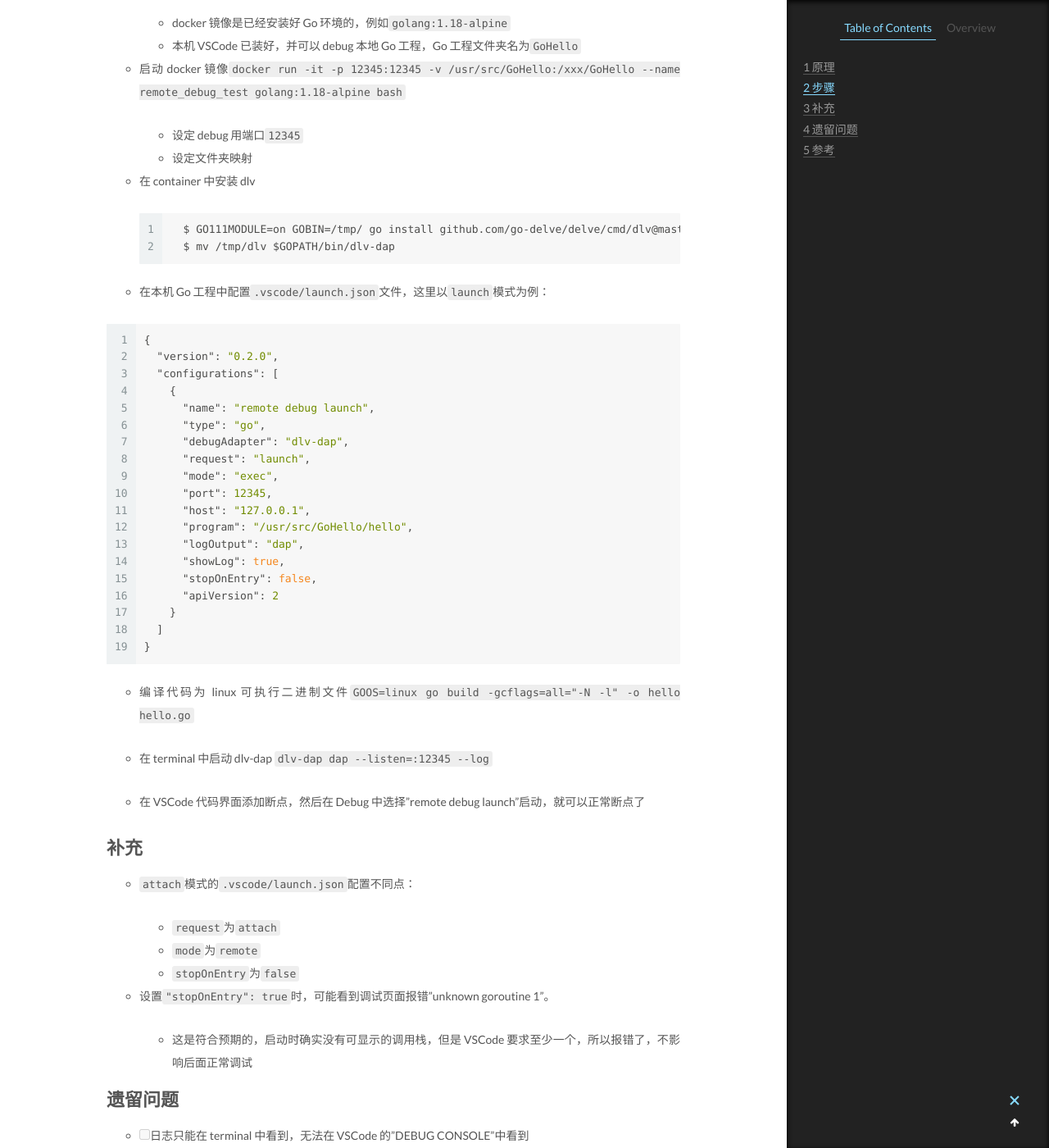
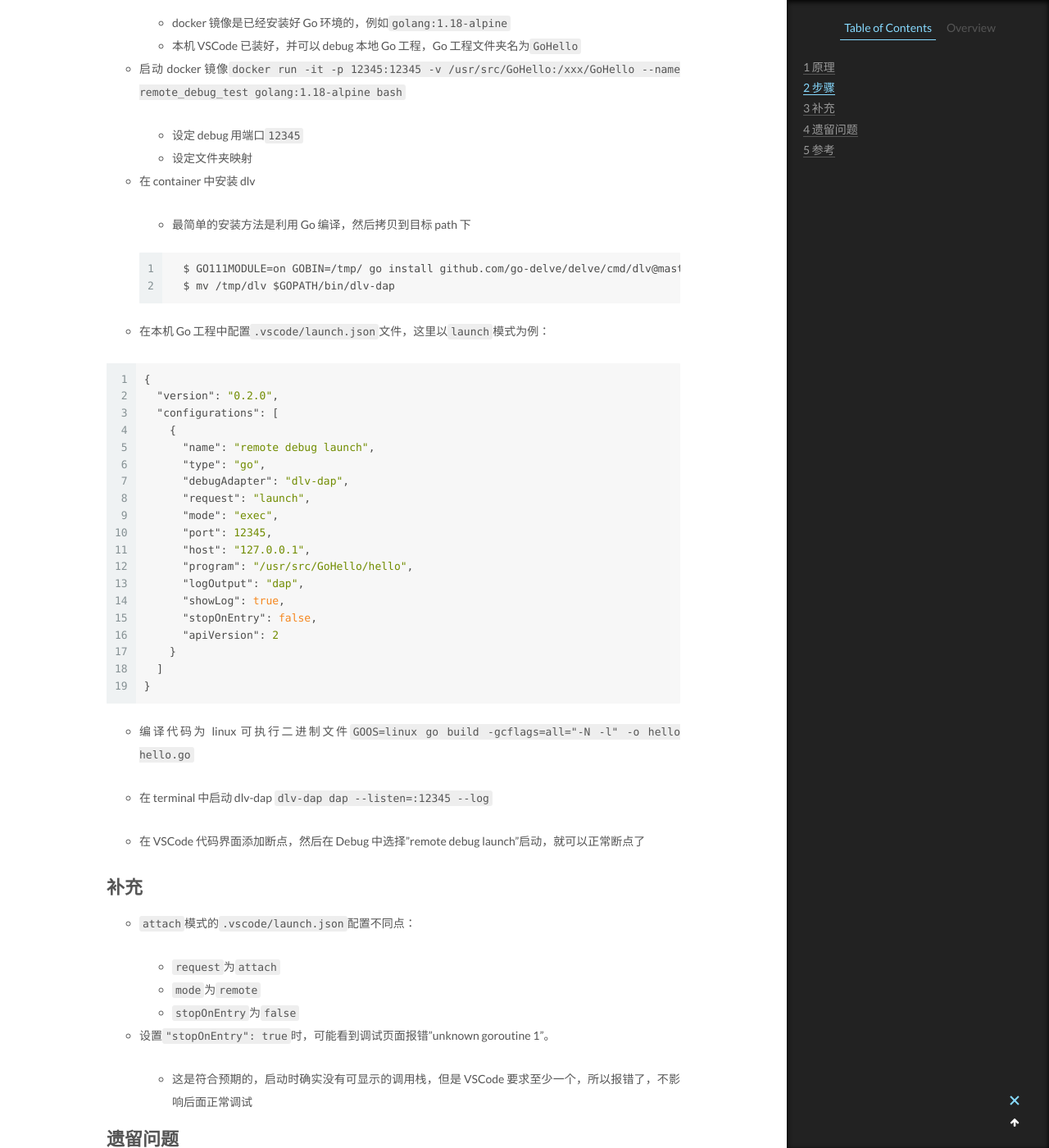
Before and after one commit to CodeHunter2006/CodeHunter2006.github.io, a Jekyll site: the page built from _posts/2024-01-07-VSCode_remote_debug.md, in a window 1280 px wide and 1400 px high, scrolled down 1408 px. Shown: the whole window at 82% size. Built offline with Jekyll 4.4.1, drawn with Linux system fonts in a browser that asks for light colours; some of the changed text lies outside the part shown.

Commit message:
doc: add contents

````diff
--- a/_posts/2024-01-07-VSCode_remote_debug.md
+++ b/_posts/2024-01-07-VSCode_remote_debug.md
@@ -40,6 +40,8 @@ tags: Go IDE VSCode
   - 设定文件夹映射
 
 - 在 container 中安装 dlv
+
+  - 最简单的安装方法是利用 Go 编译，然后拷贝到目标 path 下
 
   ```s
     $ GO111MODULE=on GOBIN=/tmp/ go install github.com/go-delve/delve/cmd/dlv@master
````
Also changed, not shown: other parts of _posts/2024-01-07-VSCode_remote_debug.md (+1 -0 lines).
